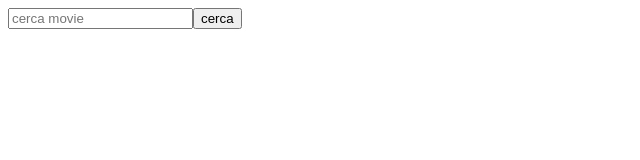
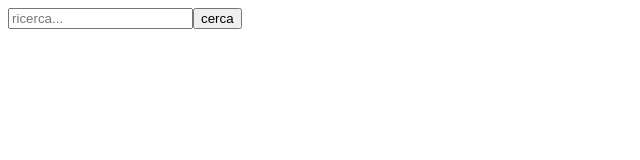
Before and after one commit to fdeluca85/vue-boolflix, a Vue app: page / in a window 1280 px wide. Shown: the top 160 px of the page, without its empty margins (0-640 px from the left). Built offline with nearby package versions, Linux system fonts and the light colour scheme.

Commit message:
modifica searchbar

```diff
--- a/src/components/commons/SearchBar.vue
+++ b/src/components/commons/SearchBar.vue
@@ -1,7 +1,7 @@
 <template>
     <section>
         <div class="search-bar">
-            <input type="text" placeholder="cerca movie" v-model="searchMovie">
+            <input type="text" placeholder="ricerca..." v-model="searchMovie">
             <button @click="$emit ('ricerca', searchMovie)">cerca</button>
         </div>
     </section>
```
